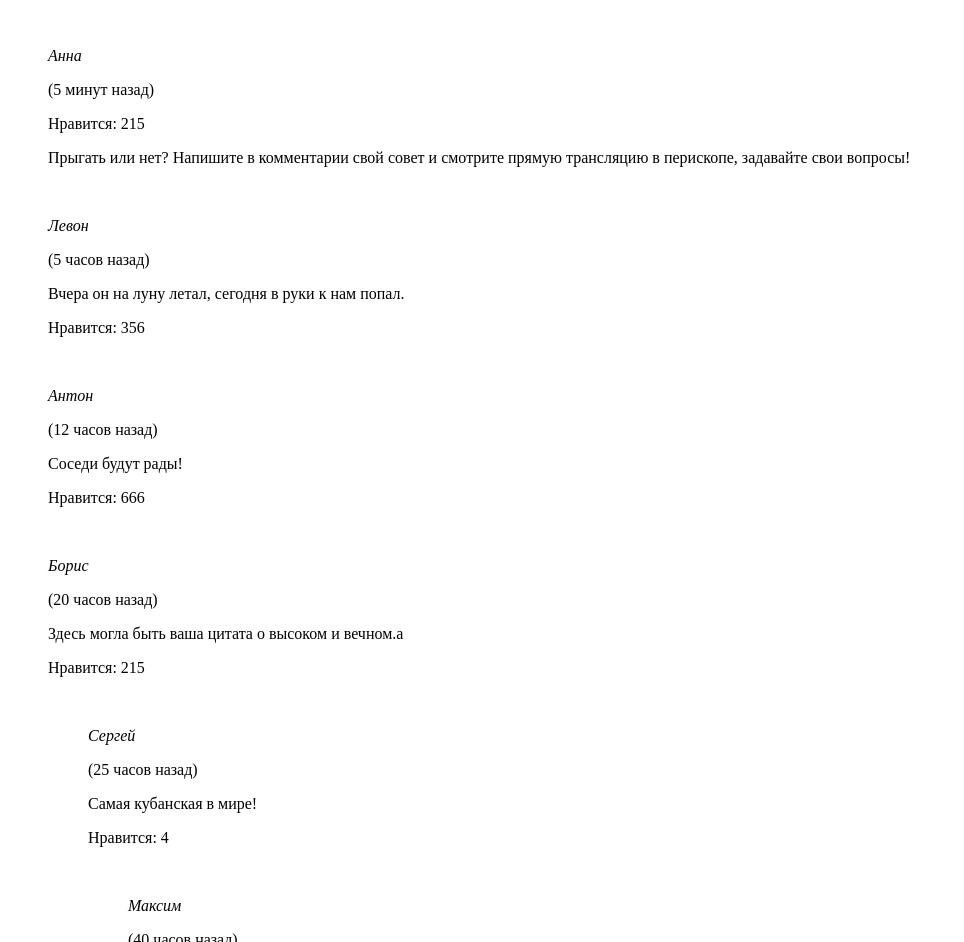
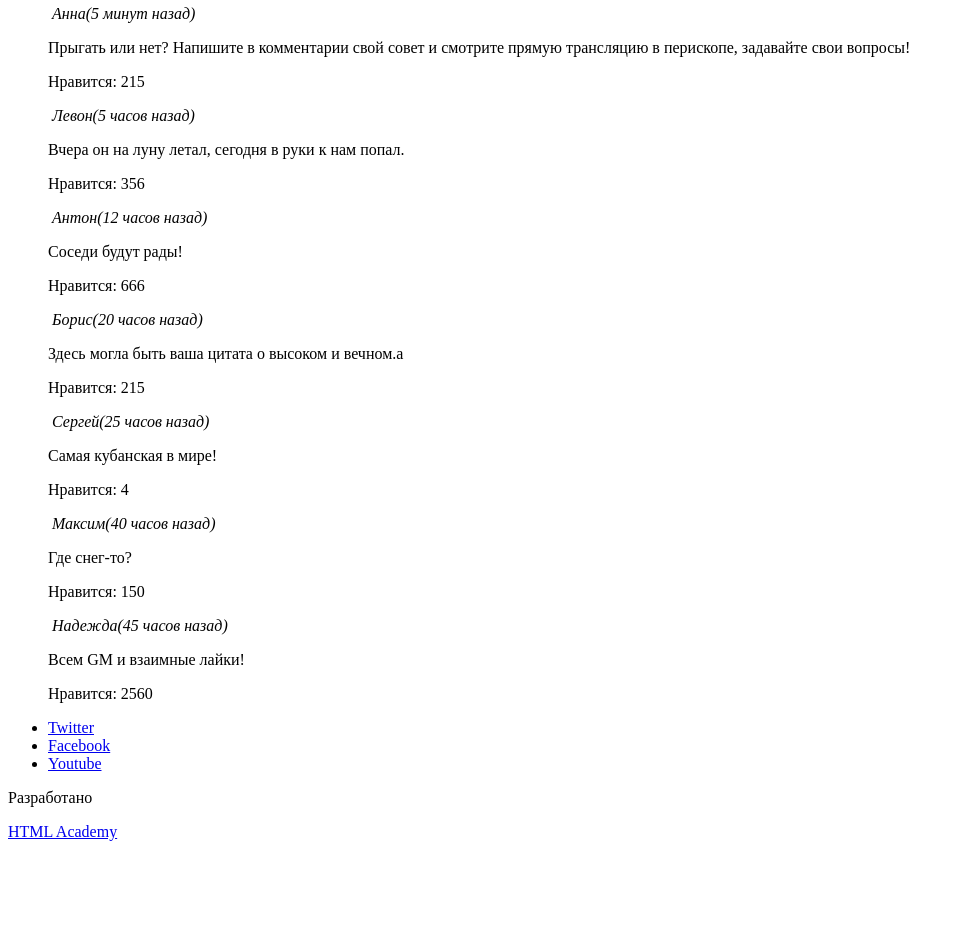
Before and after one commit to marigunko/1042553-pink-19, a website: page source/photos.html in a window 1280 px wide. Shown: the part 197-1139 px from the top of the page, without its empty margins (0-964 px from the left). After the commit the page ends 1046 px from the top, so only its background shows below. Drawn offline with Linux system fonts and the light colour scheme.

Commit message:
2. Начинаем методичную разметку личного проекта (доработка)

```diff
--- a/source/photos.html
+++ b/source/photos.html
@@ -7,7 +7,8 @@
   <body>
 
     <header class="page-header">
-      <a class="page-header__logo">
+
+      <!--Вот тут, не знаю как правильно адрес указать--><a href="file:///Users/marigunko/Documents/GitHub/1042553-pink-19/source/index.html" class="page-header__logo">
         <img class="page-header__logo-image" src="img/logotype-white-mobile-svg.svg" width="75" height="22" alt="Логотип Пинк">
       </a>
       <nav class="main-nav">
@@ -29,79 +30,77 @@
           </ul>
         </div>
       </nav>
+      <h2 class="page-header__slogan">Фотографии пользователей</h1>
 
     </header>
 
     <main class="page-main">
 
-      <h2 class="page-main__subject">Фотографии пользователей</h2>
       <section class="newsfeed">
         <div class="newsfeed__list">
           <blockquote class="newsfeed__item">
-            <p class="newsfeed__photo">
+            <a class="newsfeed__photo">
               <img class="newsfeed__image" src="#" width="" height="" alt="">
-            </p>
-            <cite class="newsfeed__author-name">Анна</cite>
-            <p class="newsfeed__activity">(5 минут назад)</p>
+            </a>
+            <cite class="newsfeed__author-name">Анна<span>(5 минут назад)</span></cite>
+            <p class="newsfeed__text">Прыгать или нет? Напишите в комментарии свой совет и смотрите прямую трансляцию в перископе, задавайте свои вопросы!</p>
             <p class="newsfeed__likes">Нравится: 215</p>
-            <p class="newsfeed__text">Прыгать или нет? Напишите в комментарии свой совет и смотрите прямую трансляцию в перископе, задавайте свои вопросы!</p>
           </blockquote>
           <blockquote class="newsfeed__item">
-            <p class="newsfeed__photo">
+            <a class="newsfeed__photo">
               <img class="newsfeed__image" src="#" width="" height="" alt="">
-            </p>
-            <cite class="newsfeed__author-name">Левон</cite>
-            <p class="newsfeed__activity">(5 часов назад)</p>
+            </a>
+            <cite class="newsfeed__author-name">Левон<span>(5 часов назад)</span></cite>
             <p class="newsfeed__text">Вчера он на луну летал, сегодня в руки к нам попал.</p>
             <p class="newsfeed__likes">Нравится: 356</p>
           </blockquote>
           <blockquote class="newsfeed__item">
-            <p class="newsfeed__photo">
+            <a class="newsfeed__photo">
               <img class="newsfeed__image" src="#" width="" height="" alt="">
-            </p>
-            <cite class="newsfeed__author-name">Антон</cite>
-            <p class="newsfeed__activity">(12 часов назад)</p>
+            </a>
+            <cite class="newsfeed__author-name">Антон<span>(12 часов назад)</span></cite>
             <p class="newsfeed__text">Соседи будут рады!</p>
             <p class="newsfeed__likes">Нравится: 666</p>
           </blockquote>
           <blockquote class="newsfeed__item">
-            <p class="newsfeed__photo">
+            <a class="newsfeed__photo">
               <img class="newsfeed__image" src="#" width="" height="" alt="">
-            </p>
-            <cite class="newsfeed__author-name">Борис</cite>
-            <p class="newsfeed__activity">(20 часов назад)</p>
+            </a>
+            <cite class="newsfeed__author-name">Борис<span>(20 часов назад)</span></cite>
             <p class="newsfeed__text">Здесь могла быть ваша цитата о высоком и вечном.а</p>
             <p class="newsfeed__likes">Нравится: 215</p>
+          </blockquote>
           <blockquote class="newsfeed__item">
-              <p class="newsfeed__photo">
+            <a class="newsfeed__photo">
               <img class="newsfeed__image" src="#" width="" height="" alt="">
-              </p>
-              <cite class="newsfeed__author-name">Сергей</cite>
-              <p class="newsfeed__activity">(25 часов назад)</p>
+            </a>
+            <cite class="newsfeed__author-name">Сергей<span>(25 часов назад)</span></cite>
             <p class="newsfeed__text">Самая кубанская в мире!</p>
             <p class="newsfeed__likes">Нравится: 4</p>
+          </blockquote>
           <blockquote class="newsfeed__item">
-                <p class="newsfeed__photo">
+            <a class="newsfeed__photo">
               <img class="newsfeed__image" src="#" width="" height="" alt="">
-                </p>
-                <cite class="newsfeed__author-name">Максим</cite>
-                <p class="newsfeed__activity">(40 часов назад)</p>
+            </a>
+            <cite class="newsfeed__author-name">Максим<span>(40 часов назад)</span></cite>
             <p class="newsfeed__text">Где снег-то?</p>
             <p class="newsfeed__likes">Нравится: 150</p>
+          </blockquote>
           <blockquote class="newsfeed__item">
-                  <p class="newsfeed__photo">
+            <a class="newsfeed__photo">
               <img class="newsfeed__image" src="#" width="" height="" alt="">
-                  </p>
-                  <cite class="newsfeed__author-name">Надежда</cite>
-                  <p class="newsfeed__activity">(45 часов назад)</p>
+            </a>
+            <cite class="newsfeed__author-name">Надежда<span>(45 часов назад)</span></cite>
             <p class="newsfeed__text">Всем GM и взаимные лайки!</p>
             <p class="newsfeed__likes">Нравится: 2560</p>
+          </blockquote>
         </div>
       </section>
 
     </main>
 
     <footer class="page-footer">
+
       <div class="page-footer__social social">
         <ul class="social__list">
           <li class="social__item">
@@ -119,6 +118,7 @@
         <p class="copywright__text">Разработано</p>
         <a class="copywright__link" href="https://htmlacademy.ru/intensive/adaptive">HTML Academy</a>
       </div>
+
     </footer>
 
   </body>
```
Also changed, not shown: source/competition.html (+3 -2 lines), source/index.html (+7 -2 lines), source/img/logotype-white-mobile-svg.svg (deleted). Lines whose indentation alone changed are shown as unchanged.
